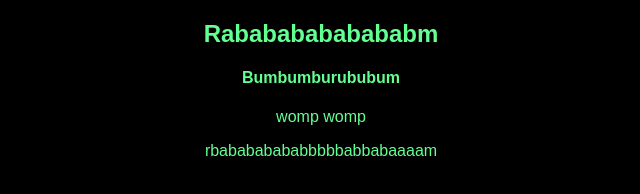
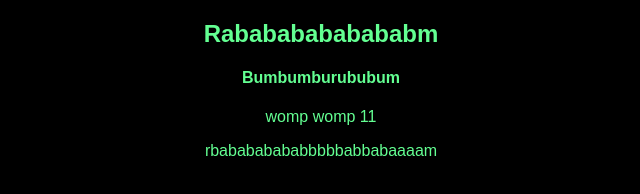
Before and after one commit to MRD112-lab/Serwer, a plain HTML site: page index.html in a window 1280 px wide. Shown: the full height of the page, 319-959 px from the left. Drawn offline with Linux system fonts and the light colour scheme.

Commit message:
modified:   index.html

```diff
--- a/index.html
+++ b/index.html
@@ -6,7 +6,7 @@
     <body>
         <h2> Rabababababababm</h2>
         <h4> Bumbumburububum</h4>
-        <p> womp womp </p>
+        <p> womp womp 11</p>
         <p> </p>
         <p> rbabababababbbbbabbabaaaam</p>
         <a href='na_serwer/examples/Test2wersja7.html>Quiz szachowy"</a>
```
